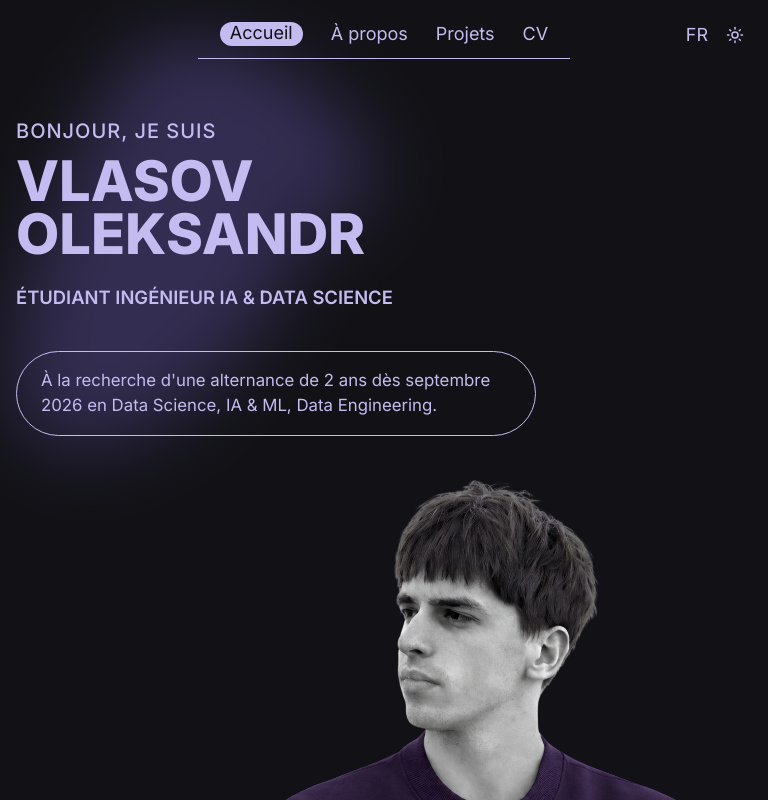
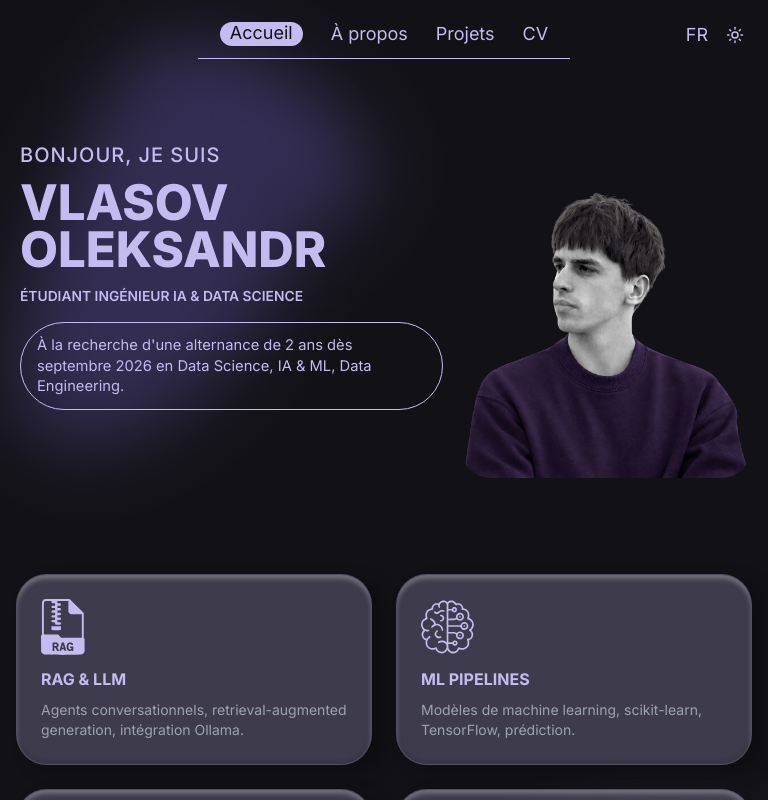
Before and after one commit to Sanjouk/data-science-portfolio, a React (Vite) app: page / in a window 768 px wide. Shown: the top 800 px of the page. Built offline with nearby package versions, Linux system fonts and the light colour scheme.

Commit message:
feat: added tablet adoptation

```diff
--- a/src/styles/hero.css
+++ b/src/styles/hero.css
@@ -286,6 +286,70 @@
   }
 }
 
+@media (max-width: 1024px) and (min-width: 641px) {
+  .hero {
+    min-height: auto;
+    display: grid;
+    grid-template-columns: minmax(0, 1fr) minmax(260px, 38vw);
+    align-items: center;
+    gap: clamp(0.75rem, 2.2vw, 1.5rem);
+    padding-top: 0.35rem;
+  }
+
+  .hero-content {
+    max-width: 100%;
+    padding: 0 0 1.1rem 0.25rem;
+  }
+
+  .hero-name {
+    font-size: clamp(2.6rem, 6.4vw, 4.2rem);
+    margin-bottom: 0.9rem;
+  }
+
+  .hero-subtitle {
+    font-size: clamp(0.84rem, 1.8vw, 1rem);
+    margin-bottom: 1rem;
+    max-width: 430px;
+  }
+
+  .hero-desc {
+    font-size: 0.92rem;
+    line-height: 1.38;
+    max-width: 460px;
+    padding: 0.78rem 1rem;
+  }
+
+  .hero-image-wrapper {
+    position: relative;
+    right: auto;
+    bottom: auto;
+    width: 100%;
+    justify-content: flex-end;
+    align-self: end;
+    pointer-events: auto;
+  }
+
+  .hero-image-wrapper::before,
+  .hero-image-wrapper::after {
+    display: none;
+  }
+
+  .hero-image-wrapper img,
+  .hero-image {
+    width: min(100%, 430px);
+    max-width: 100%;
+    margin-left: auto;
+    aspect-ratio: 3 / 4;
+    object-fit: contain;
+    object-position: bottom right;
+  }
+
+  .hero::after,
+  .hero::before {
+    display: none;
+  }
+}
+
 @media (max-width: 640px) {
   .hero {
     padding-top: 0.5rem;
```
